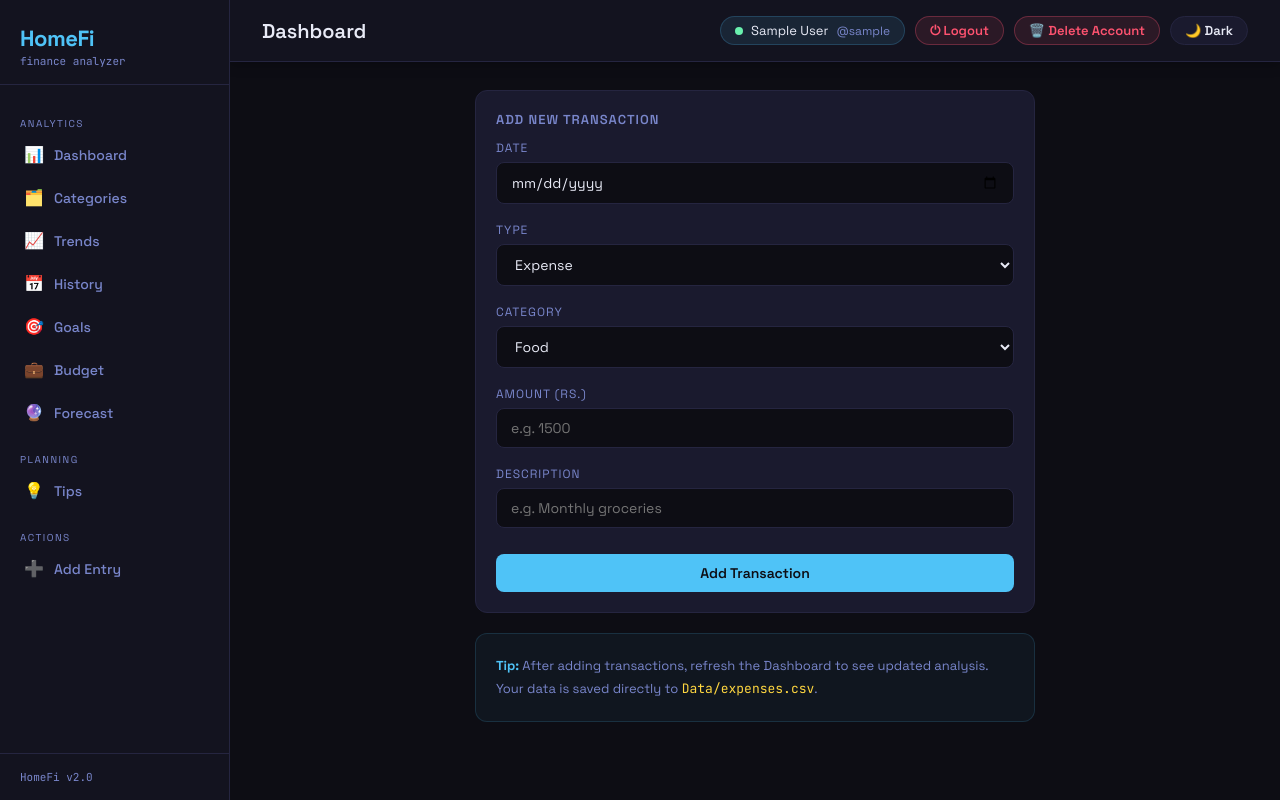
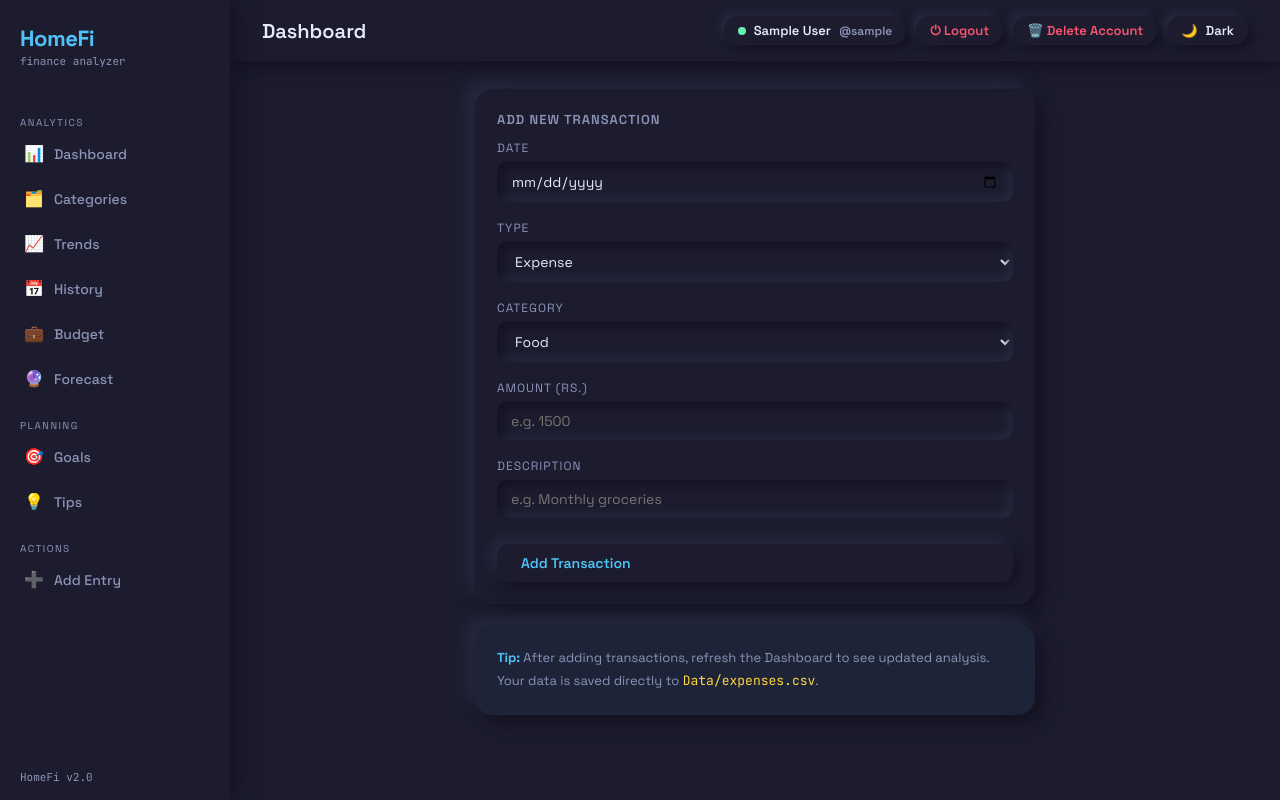
Before and after one commit to karan127-prog/HomeFi-web, a Flask app: page /add in a window 1280 px wide. Run offline with Flask 3, Linux system fonts and the light colour scheme; the visitor is signed in with stand-in values (Sample User, id 1).

Commit message:
Neumorphism UI redesign for dark and light themes

```diff
--- a/templates/base.html
+++ b/templates/base.html
@@ -6,41 +6,46 @@
   <title>HomeFi — {% block title %}Dashboard{% endblock %}</title>
   <script src="https://cdn.jsdelivr.net/npm/chart.js@4.4.0/dist/chart.umd.min.js"></script>
   <link href="https://fonts.googleapis.com/css2?family=Space+Grotesk:wght@300;400;500;600;700&family=JetBrains+Mono:wght@400;600&display=swap" rel="stylesheet"/>
-  <link rel="stylesheet" href="{{ url_for('static', filename='style.css') }}"/>  <style>
+  <link rel="stylesheet" href="{{ url_for('static', filename='style.css') }}"/>
+  <style>
     :root {
       --sidebar-w: 230px;
-      --radius:   12px;
+      --radius:   18px;
     }
 
     [data-theme="dark"] {
-      --bg:       #0d0d14;
-      --surface:  #13131f;
-      --card:     #1a1a2e;
-      --border:   #252540;
+      --bg:       #1c1c2e;
+      --surface:  #1c1c2e;
+      --card:     #1c1c2e;
+      --border:   transparent;
+      --shadow-dark:  #121220;
+      --shadow-light: #2a2a42;
       --accent:   #4fc3f7;
       --green:    #69f0ae;
       --red:      #ff5370;
       --yellow:   #ffd740;
       --purple:   #b388ff;
       --text:     #e8eaf6;
-      --muted:    #7986cb;
+      --muted:    #8b93b8;
     }
 
     [data-theme="light"] {
-      --bg:       #f4f6fb;
-      --surface:  #ffffff;
-      --card:     #ffffff;
-      --border:   #e1e5ee;
+      --bg:       #e8ecf3;
+      --surface:  #e8ecf3;
+      --card:     #e8ecf3;
+      --border:   transparent;
+      --shadow-dark:  #c5cbd9;
+      --shadow-light: #ffffff;
       --accent:   #0288d1;
       --green:    #2e7d32;
       --red:      #c62828;
       --yellow:   #f9a825;
       --purple:   #6a1b9a;
-      --text:     #1a1a2e;
-      --muted:    #6b7494;
+      --text:     #2d3250;
+      --muted:    #7a85a8;
     }
 
-    body { transition: background 0.2s ease, color 0.2s ease; }
+    body { transition: background 0.3s ease, color 0.3s ease; }
 
     * { margin:0; padding:0; box-sizing:border-box; }
 
@@ -55,8 +60,9 @@
     /* ── SIDEBAR ── */
     .sidebar {
       width: var(--sidebar-w);
-      background: var(--surface);
-      border-right: 1px solid var(--border);
+      background: var(--bg);
+      border-right: none;
+      box-shadow: 6px 0 20px var(--shadow-dark);
       display: flex;
       flex-direction: column;
       position: fixed;
@@ -68,7 +74,6 @@
 
     .sidebar-brand {
       padding: 24px 20px 16px;
-      border-bottom: 1px solid var(--border);
     }
 
     .sidebar-brand .logo {
@@ -104,25 +109,23 @@
       align-items: center;
       gap: 10px;
       padding: 10px 12px;
-      border-radius: 8px;
+      border-radius: 10px;
       color: var(--muted);
       text-decoration: none;
       font-size: 14px;
       font-weight: 500;
-      margin-bottom: 2px;
-      transition: all 0.15s ease;
+      margin-bottom: 4px;
+      transition: all 0.2s ease;
     }
 
     .nav-link:hover {
-      background: var(--card);
       color: var(--text);
+      box-shadow: 4px 4px 10px var(--shadow-dark), -4px -4px 10px var(--shadow-light);
     }
 
     .nav-link.active {
-      background: rgba(79,195,247,0.12);
       color: var(--accent);
-      border-left: 3px solid var(--accent);
-      padding-left: 9px;
+      box-shadow: inset 4px 4px 8px var(--shadow-dark), inset -4px -4px 8px var(--shadow-light);
     }
 
     .nav-link .icon {
@@ -133,7 +136,6 @@
 
     .sidebar-footer {
       padding: 16px 20px;
-      border-top: 1px solid var(--border);
       font-size: 11px;
       color: var(--muted);
       font-family: 'JetBrains Mono', monospace;
@@ -147,8 +149,9 @@
     }
 
     .topbar {
-      background: var(--surface);
-      border-bottom: 1px solid var(--border);
+      background: var(--bg);
+      border-bottom: none;
+      box-shadow: 0 6px 16px var(--shadow-dark);
       padding: 16px 32px;
       display: flex;
       align-items: center;
@@ -164,15 +167,28 @@
       color: var(--text);
     }
 
-    .topbar-badge {
-      background: rgba(79,195,247,0.12);
-      color: var(--accent);
-      border: 1px solid rgba(79,195,247,0.25);
-      padding: 4px 12px;
-      border-radius: 999px;
-      font-size: 12px;
-      font-family: 'JetBrains Mono', monospace;
+    .topbar-pill {
+      border-radius: 20px;
+      padding: 6px 14px;
+      font-size: 13px;
+      font-weight: 600;
+      display: flex;
+      align-items: center;
+      gap: 8px;
+      background: var(--bg);
+      box-shadow: 4px 4px 10px var(--shadow-dark), -4px -4px 10px var(--shadow-light);
+      transition: box-shadow 0.2s ease, transform 0.2s ease;
+      text-decoration: none;
+      border: none;
+      cursor: pointer;
+      font-family: 'Space Grotesk', sans-serif;
+      color: var(--text);
     }
+    .topbar-pill:hover {
+      transform: translateY(-1px);
+      box-shadow: 6px 6px 14px var(--shadow-dark), -6px -6px 14px var(--shadow-light);
+    }
+    .topbar-pill.danger { color: var(--red); }
 
     .content {
       padding: 28px 32px;
@@ -181,9 +197,10 @@
     /* ── CARDS ── */
     .card {
       background: var(--card);
-      border: 1px solid var(--border);
       border-radius: var(--radius);
-      padding: 20px;
+      padding: 22px;
+      box-shadow: 8px 8px 18px var(--shadow-dark), -8px -8px 18px var(--shadow-light);
+      transition: box-shadow 0.3s ease;
     }
 
     .card-title {
@@ -338,35 +344,52 @@
     .form-input, .form-select {
       width: 100%;
       background: var(--bg);
-      border: 1px solid var(--border);
+      border: none;
       color: var(--text);
       padding: 10px 14px;
-      border-radius: 8px;
+      border-radius: 10px;
       font-size: 14px;
       font-family: 'Space Grotesk', sans-serif;
-      transition: border-color 0.2s;
+      box-shadow: inset 4px 4px 8px var(--shadow-dark), inset -4px -4px 8px var(--shadow-light);
       outline: none;
+      transition: box-shadow 0.2s;
     }
-    .form-input:focus, .form-select:focus { border-color: var(--accent); }
+    .form-input:focus, .form-select:focus {
+      box-shadow: inset 5px 5px 10px var(--shadow-dark), inset -5px -5px 10px var(--shadow-light), 0 0 0 2px var(--accent);
+    }
     .form-select option { background: var(--card); }
 
     .btn {
       padding: 10px 24px;
-      border-radius: 8px;
+      border-radius: 12px;
       border: none;
       cursor: pointer;
       font-family: 'Space Grotesk', sans-serif;
       font-weight: 600;
       font-size: 14px;
+      background: var(--bg);
+      color: var(--text);
+      box-shadow: 6px 6px 14px var(--shadow-dark), -6px -6px 14px var(--shadow-light);
       transition: all 0.2s;
+      text-decoration: none;
+      display: inline-flex;
+      align-items: center;
+      gap: 6px;
     }
-    .btn-primary { background: var(--accent); color: var(--bg); }
-    .btn-primary:hover { opacity: 0.85; transform: translateY(-1px); }
+    .btn:hover {
+      box-shadow: 8px 8px 18px var(--shadow-dark), -8px -8px 18px var(--shadow-light);
+      transform: translateY(-1px);
+    }
+    .btn:active {
+      box-shadow: inset 4px 4px 8px var(--shadow-dark), inset -4px -4px 8px var(--shadow-light);
+      transform: translateY(0);
+    }
+    .btn-primary { color: var(--accent); }
 
     /* ── SCROLLBAR ── */
     ::-webkit-scrollbar { width: 6px; }
-    ::-webkit-scrollbar-track { background: var(--surface); }
-    ::-webkit-scrollbar-thumb { background: var(--border); border-radius: 3px; }
+    ::-webkit-scrollbar-track { background: var(--bg); }
+    ::-webkit-scrollbar-thumb { background: var(--shadow-dark); border-radius: 3px; }
 
     /* ── CHART DEFAULTS ── */
     .chart-wrap canvas { max-height: 280px; }
@@ -408,20 +431,16 @@
   <div class="topbar">
     <div class="topbar-title">{% block page_title %}Dashboard{% endblock %}</div>
     <div style="display:flex; align-items:center; gap:10px;">
-  <div style="background:rgba(79,195,247,0.1); border:1px solid rgba(79,195,247,0.2); border-radius:20px; padding:5px 14px; display:flex; align-items:center; gap:8px;">
-    <div style="width:8px; height:8px; background:#69f0ae; border-radius:50%;"></div>
-    <span style="color:var(--text); font-size:13px;">{{ session.get('name', '') }}</span>
+      <div class="topbar-pill">
+        <div style="width:8px; height:8px; background:var(--green); border-radius:50%;"></div>
+        <span>{{ session.get('name', '') }}</span>
         <span style="color:var(--muted); font-size:12px;">@{{ session.get('username', '') }}</span>
       </div>
-  <a href="/logout" style="background:rgba(255,83,112,0.1); border:1px solid rgba(255,83,112,0.3); border-radius:20px; padding:5px 14px; color:#ff5370; font-size:13px; text-decoration:none; font-weight:600;">
-    ⏻ Logout
-  </a>
+      <a href="/logout" class="topbar-pill danger">⏻ Logout</a>
       <a href="/delete-account"
          onclick="return confirm('PAKKA? Account aur saara data permanently delete ho jaayega!')"
-   style="background:rgba(255,83,112,0.1); border:1px solid rgba(255,83,112,0.3); border-radius:20px; padding:5px 14px; color:#ff5370; font-size:13px; text-decoration:none; font-weight:600;">
-  🗑️ Delete Account
-</a>
-<button id="themeToggle" onclick="toggleTheme()" style="background:var(--card); border:1px solid var(--border); border-radius:20px; padding:5px 14px; color:var(--text); font-size:13px; cursor:pointer; font-family:'Space Grotesk',sans-serif; font-weight:600;">
+         class="topbar-pill danger">🗑️ Delete Account</a>
+      <button id="themeToggle" onclick="toggleTheme()" class="topbar-pill">
         <span id="themeIcon">🌙</span> <span id="themeLabel">Dark</span>
       </button>
     </div>
```
Also changed, not shown: other parts of templates/base.html (+10 -22 lines). Lines whose indentation alone changed are shown as unchanged.
